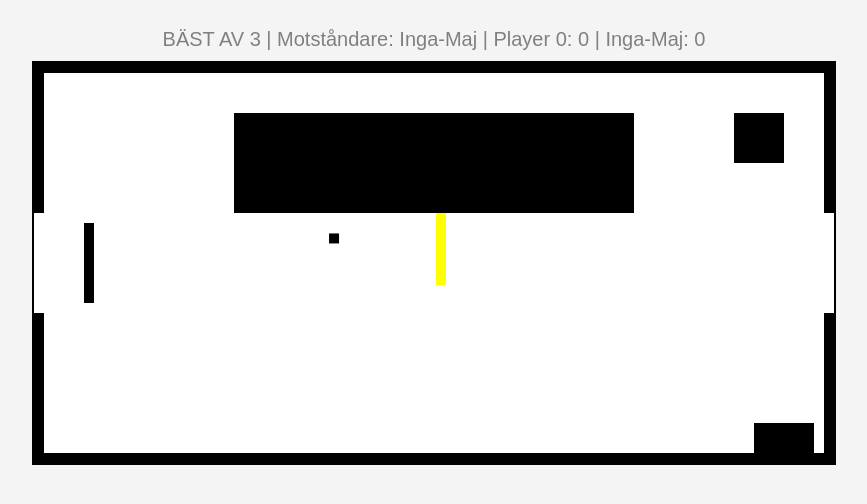
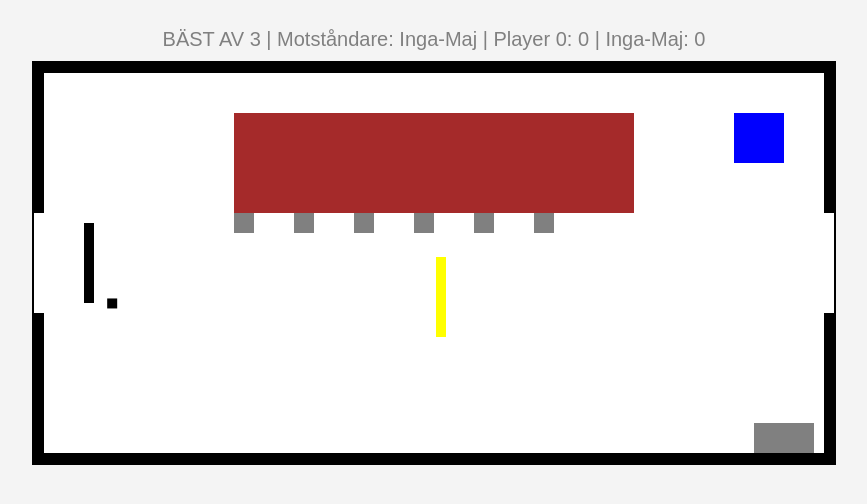
Before and after one commit to Svenihuva/Hallboll, a plain HTML site: page index.html in a window 1280 px wide. Both pictures are taken after a click on the button "Starta". Shown: the whole page, without its empty margins (206-1073 px from the left). Drawn offline with Linux system fonts and the light colour scheme.

Commit message:
Update index.html

```diff
--- a/index.html
+++ b/index.html
@@ -82,6 +82,7 @@
             playerName = document.getElementById('playerName').value || "Player 0";
             document.getElementById('startScreen').style.display = 'none';
             canvas.style.display = 'block';
+            resetGame();
             loop();
         }
 
@@ -107,11 +108,19 @@
             ctx.fillRect(ball.x, ball.y, ballSize, ballSize);
 
             // Rita hinder
-            ctx.fillRect(200, 50, 400, 100); // Bord med sex stolar
+            ctx.fillStyle = 'brown';
+            ctx.fillRect(200, 50, 400, 100); // Bord
+            ctx.fillStyle = 'gray';
+            for (let i = 0; i < 6; i++) {
+                ctx.fillRect(200 + i * 60, 150, 20, 20); // Stolarna
+            }
+            ctx.fillStyle = 'blue';
             ctx.fillRect(canvas.width - 100, 50, 50, 50); // Byrå
+            ctx.fillStyle = 'gray';
             ctx.fillRect(canvas.width - 80, canvas.height - 40, 60, 40); // Trappa
 
             // Rita väggar och mål
+            ctx.fillStyle = 'black';
             ctx.fillRect(0, 0, canvas.width, 10); // Övre vägg
             ctx.fillRect(0, canvas.height - 10, canvas.width, 10); // Nedre vägg
             ctx.fillRect(0, 0, 10, canvas.height / 2 - 50); // Vänster vägg (övre del)
@@ -151,11 +160,11 @@
             }
 
             // Bollens kollision med mål
-            if (ball.x <= 10 && (ball.y < canvas.height / 2 - 50 || ball.y > canvas.height / 2 + 50)) {
+            if (ball.x <= 10 && (ball.y >= canvas.height / 2 - 50 && ball.y <= canvas.height / 2 + 50)) {
                 opponent.score++;
                 resetBall();
             }
-            if (ball.x >= canvas.width - ballSize - 10 && (ball.y < canvas.height / 2 - 50 || ball.y > canvas.height / 2 + 50)) {
+            if (ball.x >= canvas.width - ballSize - 10 && (ball.y >= canvas.height / 2 - 50 && ball.y <= canvas.height / 2 + 50)) {
                 player.score++;
                 resetBall();
             }
```
